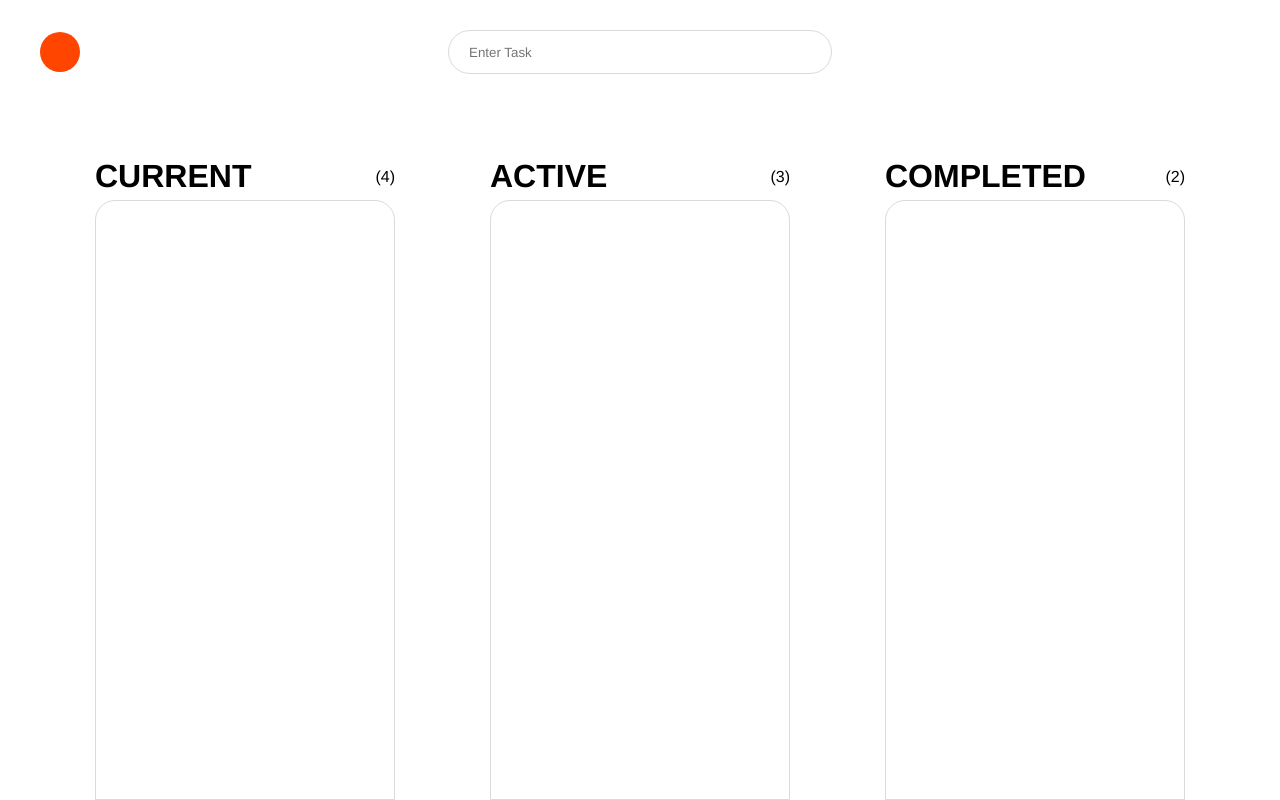
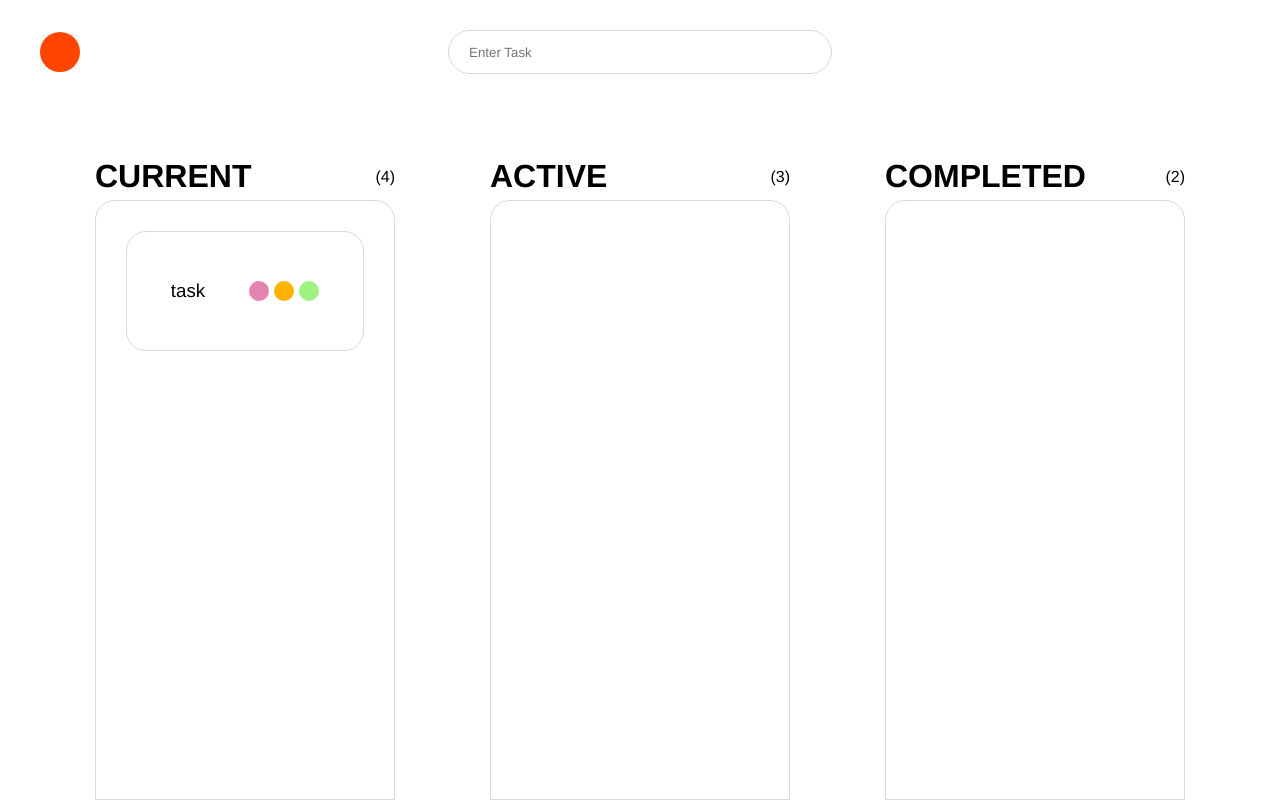
Before and after one commit to SanjeevMidda/Trello, a React (Create React App) app: page / in a window 1280 px wide. Built offline with nearby package versions, Linux system fonts and the light colour scheme.

Commit message:
created action UI for Task component and created styles

```diff
--- a/src/App.js
+++ b/src/App.js
@@ -1,7 +1,8 @@
 import "./index.css";
 import MainTaskContainer from "./components/MainTaskContainer";
+import Task from "./components/Task";
 
-function App() {
+function App({ children }) {
   // create function for add task
   // create function for moving task to active
   // create function for moving task to completed
@@ -23,7 +24,9 @@ function App() {
       {/* // create Content area */}
 
       <div className="contentArea">
-        <MainTaskContainer sectionName="CURRENT" currentNumbers={`(4)`} />
+        <MainTaskContainer sectionName="CURRENT" currentNumbers={`(4)`}>
+          <Task />
+        </MainTaskContainer>
         <MainTaskContainer sectionName="ACTIVE" currentNumbers={`(3)`} />
         <MainTaskContainer sectionName="COMPLETED" currentNumbers={`(2)`} />
       </div>
--- a/src/components/MainTaskContainer.jsx
+++ b/src/components/MainTaskContainer.jsx
@@ -1,13 +1,11 @@
-import React from "react";
-
-const MainTaskContainer = ({ sectionName, currentNumbers }) => {
+const MainTaskContainer = ({ sectionName, currentNumbers, children }) => {
   return (
     <div className="MainTaskContainer">
       <div className="titleArea">
         <h1>{sectionName}</h1>
         <p>{currentNumbers}</p>
       </div>
-      <div className="taskContainer"></div>
+      <div className="taskContainer">{children}</div>
     </div>
   );
 };
--- a/src/components/Task.jsx
+++ b/src/components/Task.jsx
@@ -3,8 +3,12 @@ import React from "react";
 const Task = ({ taskName, moveToActive, moveToCompleted, deleteTask }) => {
   return (
     <div className="taskWrapper">
-      Task
-      <div className="actions"></div>
+      <h3>task</h3>
+      <div className="actions">
+        <button id="moveToActive"></button>
+        <button id="moveToCompleted"></button>
+        <button id="delete"></button>
+      </div>
     </div>
   );
 };
--- a/src/index.css
+++ b/src/index.css
@@ -70,4 +70,40 @@ input {
   width: 80%;
   height: 120px;
   display: flex;
+  justify-content: space-evenly;
+  align-items: center;
 }
+
+.actions {
+  display: flex;
+  gap: 5px;
+  /* border: 1px solid blue; */
+  align-items: flex-end;
+  /* padding-bottom: 10px;
+  padding-right: 10px;
+  height: 100%;
+  padding-left: 40px; */
+}
+#moveToActive {
+  width: 20px;
+  height: 20px;
+  border-radius: 50%;
+  background-color: #e383b0;
+  border: none;
+}
+
+#moveToCompleted {
+  width: 20px;
+  height: 20px;
+  border-radius: 50%;
+  background-color: #ffb200;
+  border: none;
+}
+
+#delete {
+  width: 20px;
+  height: 20px;
+  border-radius: 50%;
+  background-color: #a0f382;
+  border: none;
+}
```
